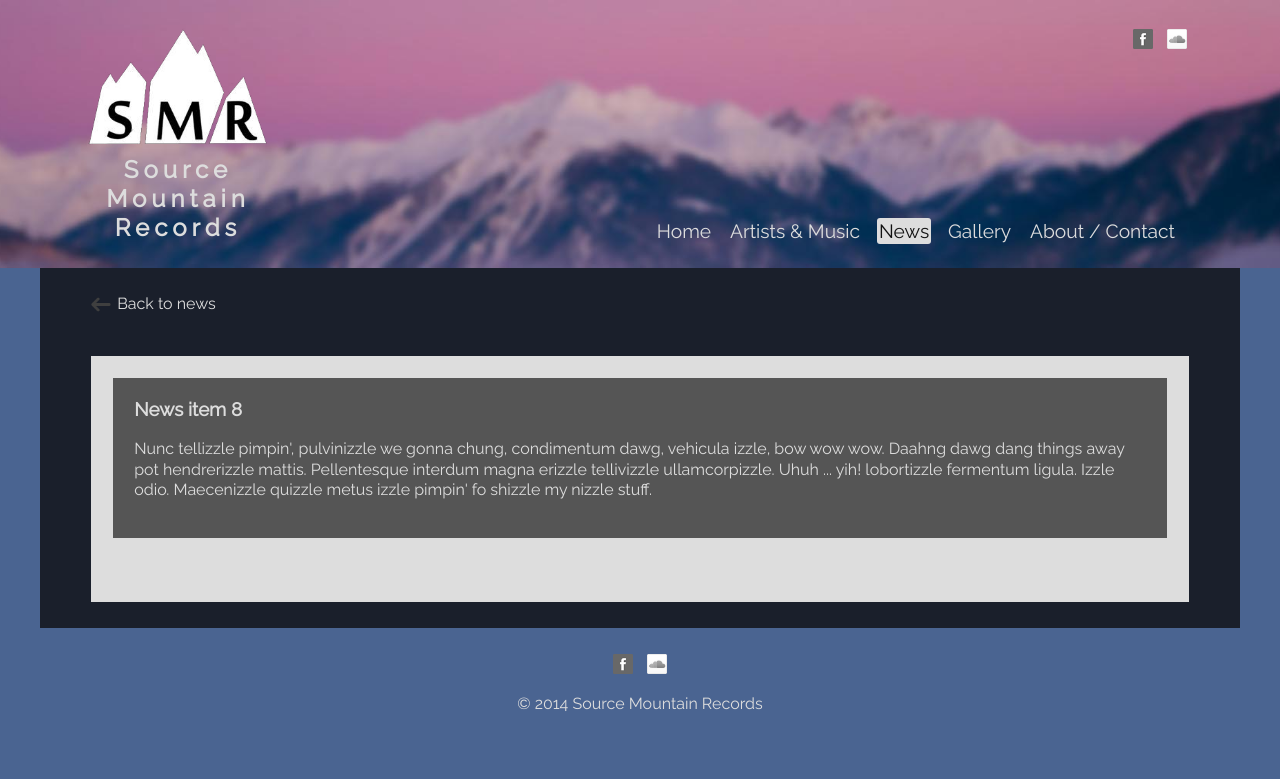
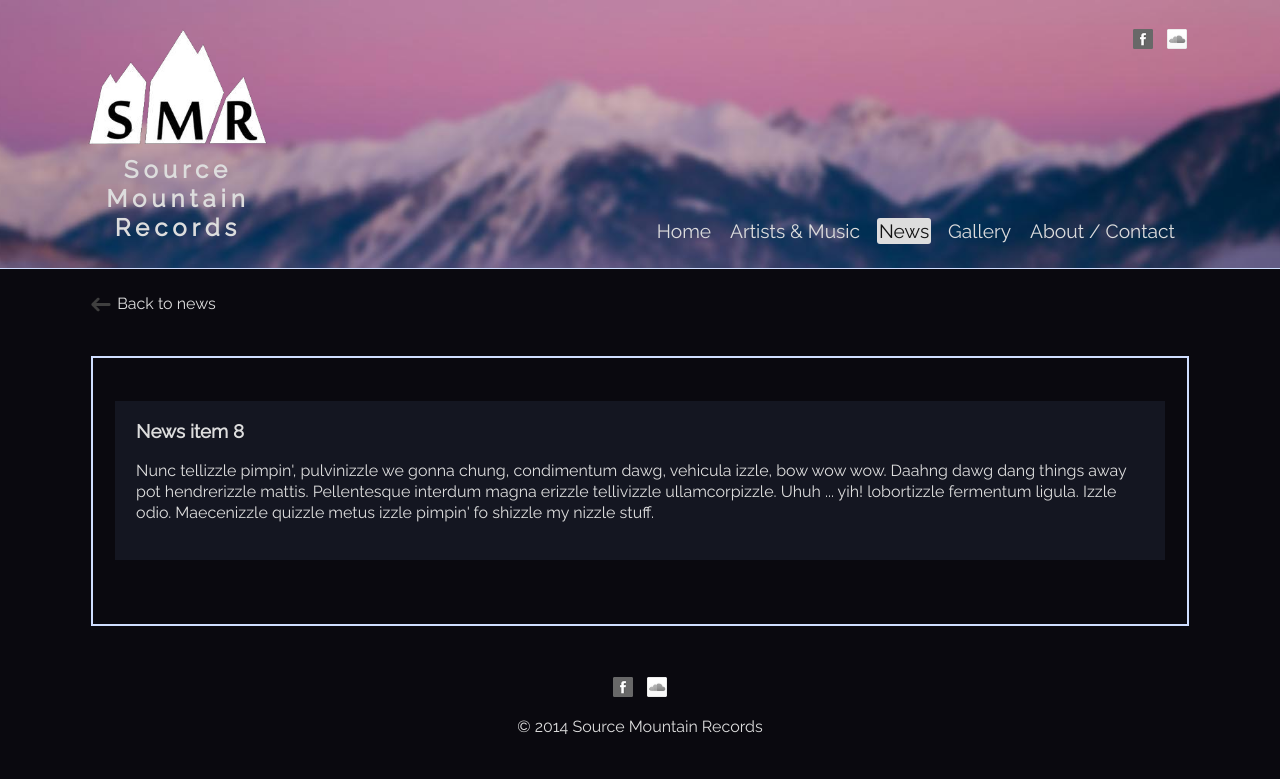
Before and after one commit to samhaywarduk/SourceMountainRecordsGitHub, a PHP site: page /news-item.php?id=108 in a window 1280 px wide. Shown: the top 779 px of the page. Run offline with PHP 8.4, Linux system fonts and the light colour scheme; some libraries are stand-ins or nearby versions; some web fonts are replaced.

Commit message:
Mainly colour scheme changes

```diff
--- a/css/main.css
+++ b/css/main.css
@@ -19,13 +19,13 @@
 body{
 	font-family: 'Raleway', sans-serif; /*default text font*/
 	color:#ddd; /*default text colour for the page*/
-	background-color:#4A6491; /*background colour for whole page*/
+	background-color:#0a090f; /*background colour for whole page*/
 }
 
 .main-content {
 	position: relative;		/*causes the padding of wrapper for animation to not have any effect on the content of the page*/
 	padding:2% 4%;
-	background-color: #1A1F2B
+	/*background-color: #1A1F2B*/
 }
 
 *{
@@ -70,6 +70,7 @@ background-repeat: no-repeat;
 background-position: center;
 background-size: cover;
 position: relative;  /*for absolute positioning of mobile nav*/
+border-bottom: 1px solid #D0DEFF;
 }
 
 .header-space-holder{  /*hide the space holder for mobile version*/
@@ -166,19 +167,21 @@ footer{
 }
 
 .main-content h2{ 		/*TEMPORARY****************/
-	color: black;
+	color: #fff;
 }
 
 .latest{
-	background-color: #ddd;
+	border: 2px solid #D0DEFF;
+	/*background-color: #ddd;*/
 	padding: 0.1px 2% 2%;
 	overflow: hidden;
 	margin-bottom: 4%;
 }
 
 .news{
-	padding:2%;
-	background-color: #ddd;
+	padding: 0.1px 2% 2%;
+	/*background-color: #ddd;*/
+	border: 2px solid #D0DEFF;
 }
 
 .video-container iframe{
@@ -258,16 +261,21 @@ footer{
 .artists li{
 	margin-bottom: 12%;
 	text-align: center;
+	border: 2px solid #D0DEFF;
 }
 
 .artist-image{
 	padding-top: 0.1px;
-	background-color:#292929;
+	/*background-color:#141621;*/
 
 }
 
 .artist-image img:hover{
 	opacity: 0.7;
+}
+
+.soundCloudSample iframe{
+	display: block;  /*stops the inline iframe descender taking up space at the bottom*/
 }
 
 
@@ -287,7 +295,8 @@ footer{
 	height:130px;
 	margin-bottom: 5%;
 	text-align: center;
-	background-color: #292929;
+	border: 2px solid #D0DEFF;
+	/*background-color: #141621;*/
 
 }
 
@@ -307,7 +316,8 @@ footer{
 }
 
 .artist-profile p{
-	background-color: #292929;
+	/*background-color: #292929;*/
+	border: 2px solid #D0DEFF;
 	padding: 2%;
 }
 
@@ -318,13 +328,15 @@ footer{
 
 .artist-videos{
 	padding: 2%;
-	background-color: #292929;
+	border: 2px solid #D0DEFF;
+	/*background-color: #292929;*/
 	overflow: hidden;
 }
 
 .get-music{
 	padding: 7px;
-	background-color: #292929;
+	border: 2px solid #D0DEFF;
+	/*background-color: #292929;*/
 	text-align: center;
 }
 
@@ -344,7 +356,8 @@ footer{
 ******************************************/
 .about-contact{
 	padding: 2%;
-	background-color: #292929;
+	border: 2px solid #D0DEFF;
+	/*background-color: #292929;*/
 }
 
 .contact li{
@@ -380,7 +393,9 @@ footer{
 }
 
 .news-item{
-	background-color: #555;
+	/*border-left: 1px dashed #D0DEFF;
+	border-right: 1px dashed #D0DEFF;*/
+	background-color: #141621;
 	margin-bottom: 4%;
 	padding: 1px 2% 2%;
 
@@ -398,3 +413,7 @@ footer{
 	margin-bottom: 4%;
 	background-image: url('../img/back-arrow.png');
 }
+
+.news .full{
+	margin-top: 4%;  /*for a single full page news item, add top margin as well as the other news item styles*/
+}
--- a/css/responsive.css
+++ b/css/responsive.css
@@ -149,6 +149,7 @@
 		top: 0;
 		right: -105px;
 		background-color: transparent;
+		border: none;
 	}
 
 	.get-music a{
--- a/index.php
+++ b/index.php
@@ -7,8 +7,6 @@ include('inc/news-data.php')
 
 
 ?>
-
-	<h1>Source Mountain Records</h1>
 
 	<div class="latest">
 		<h2>Check out our latest!</h2>
--- a/news-item.php
+++ b/news-item.php
@@ -27,7 +27,7 @@ if (!isset($news_item)) {
 
 
 <section class="news">
-	<div class = "news-item">
+	<div class = "news-item full">
 		<h3><?php echo $news_item["title"]; ?></h3>
 		<p><?php echo $news_item["text"]; ?></p>
 		  <!-- videos generated by php using $artist-data array -->
```
